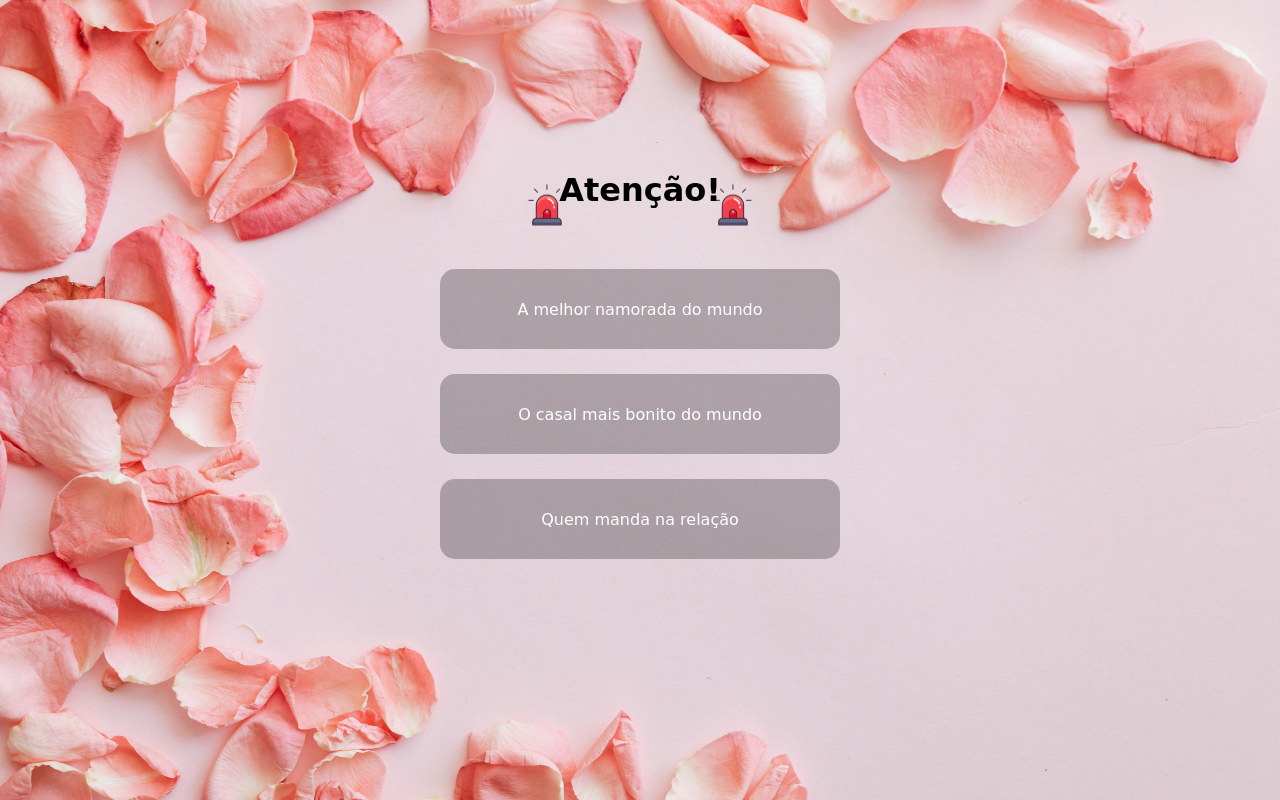
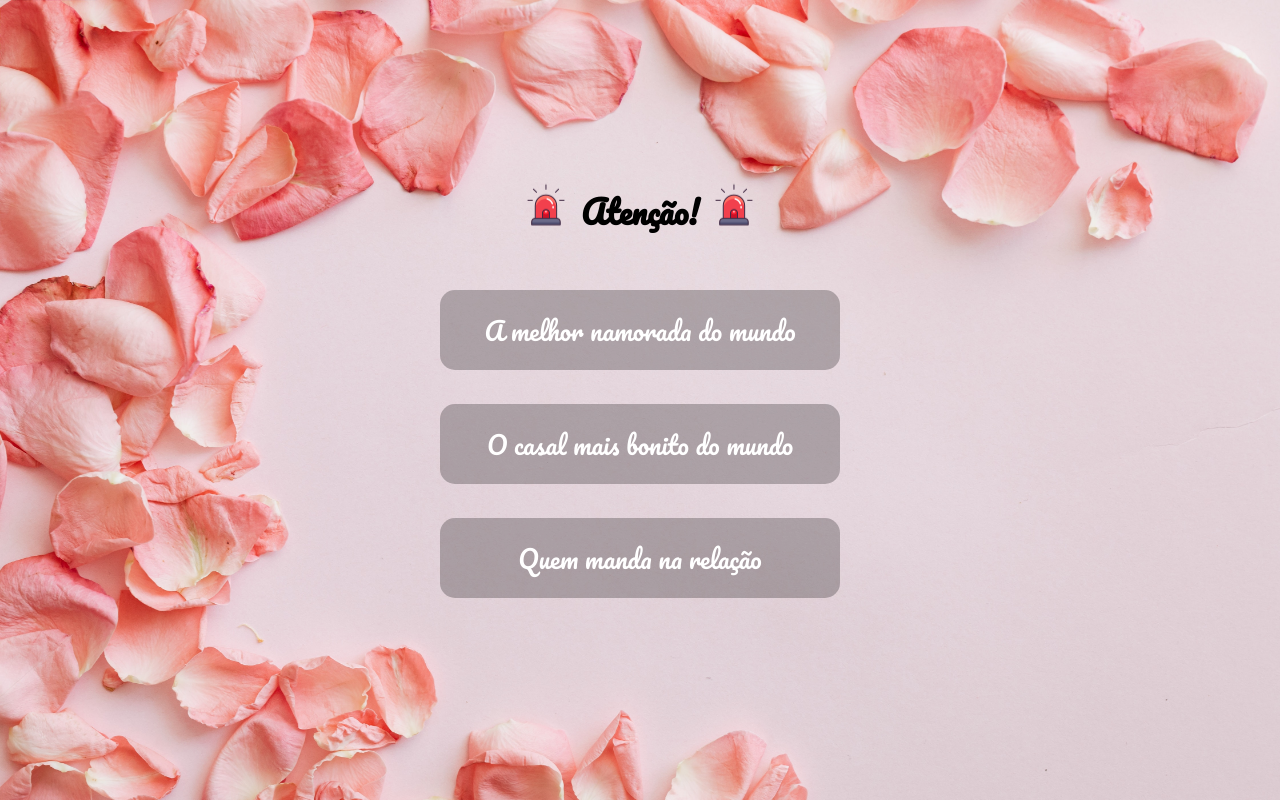
Before and after one commit to ArthurZall/Love, a plain HTML site: page index.html in a window 1280 px wide. Drawn offline with Linux system fonts and the light colour scheme.

Commit message:
Update index.html

```diff
--- a/index.html
+++ b/index.html
@@ -8,6 +8,8 @@
     <title>Te amo!</title>
     <link rel="icon" href="coracao.png">
     <style>
+        @import url('https://fonts.googleapis.com/css2?family=Pacifico&display=swap');
+
         * {
             margin: 0;
             padding: 0;
@@ -17,7 +19,7 @@
             background-image: url("fundo2.jpg");
             background-size: cover;
             height: 100vh;
-            font-family: 'Skranji', cursive;
+            font-family: 'Pacifico', cursive;
             text-align: center;
 
         }
@@ -25,8 +27,8 @@
         .botao {
             width: 400px;
             height: 80px;
-            font-size: 16px;
-            font-family: 'Lobster', cursive;
+            font-size: 25px;
+            font-family: 'Pacifico', cursive;
             cursor: pointer;
             margin: 3px;
             background-color: rgba(0, 0, 0, 0.25);
@@ -44,7 +46,7 @@
         }
 
         .alerta {
-            transform: translate(+0%, +270%);
+            transform: translate(+0%, +200%);
         }
     </style>
 </head>
```
